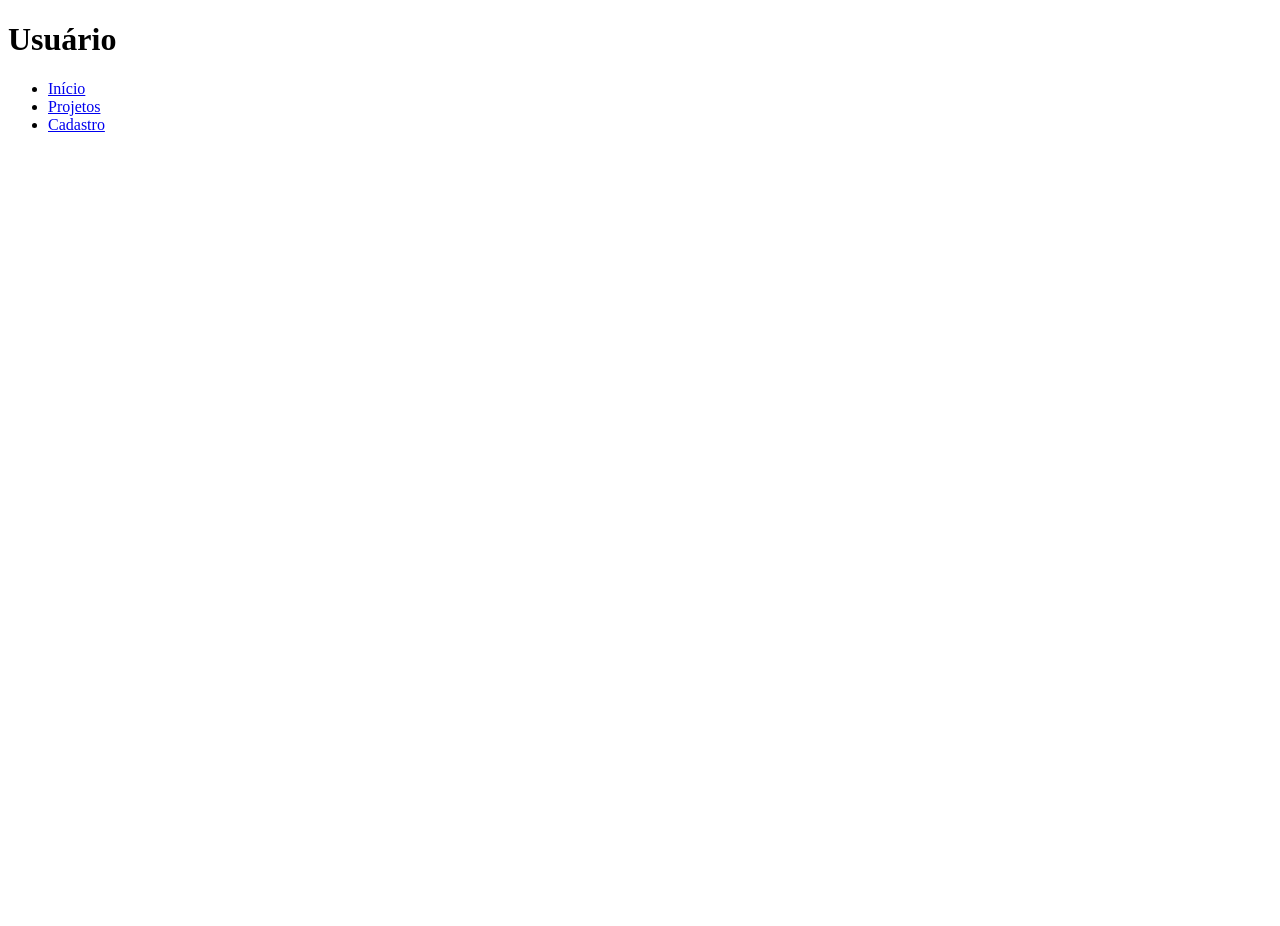
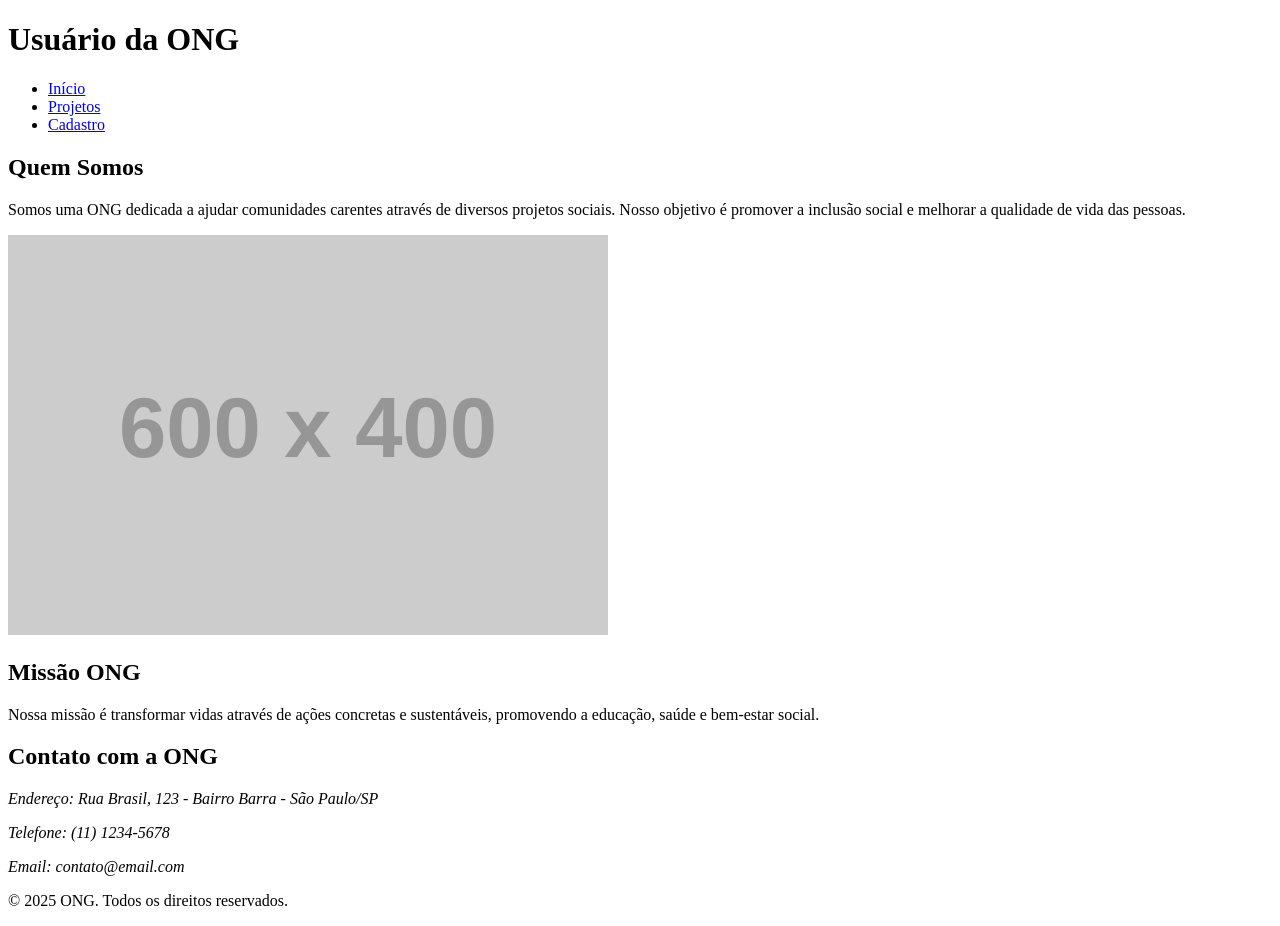
Before and after one commit to celiapaivab/web-development-class, a plain HTML site: page index.html in a window 1280 px wide. Before the commit the page ends 800 px from the top, so only its background shows below. Drawn offline with Linux system fonts and the light colour scheme; placeholder pictures from the web are drawn by us.

Commit message:
Index sections added

```diff
--- a/index.html
+++ b/index.html
@@ -7,7 +7,7 @@
   </head>
   <body>
     <header>
-      <h1>Usuário</h1>
+      <h1>Usuário da ONG</h1>
       <nav>
         <ul>
           <li><a href="index.html">Início</a></li>
@@ -16,5 +16,36 @@
         </ul>
       </nav>
     </header>
+    <main>
+      <section>
+        <h2>Quem Somos</h2>
+        <p>
+          Somos uma ONG dedicada a ajudar comunidades carentes através de
+          diversos projetos sociais. Nosso objetivo é promover a inclusão
+          social e melhorar a qualidade de vida das pessoas.
+        </p>
+        <img src="https://via.placeholder.com/600x400" alt="Imagem da ONG" />
+      </section>
+
+      <section>
+        <h2>Missão ONG</h2>
+        <p>
+          Nossa missão é transformar vidas através de ações concretas e
+          sustentáveis, promovendo a educação, saúde e bem-estar social.
+        </p>
+      </section>
+
+      <section>
+        <h2>Contato com a ONG</h2>
+          <address>
+            <p>Endereço: Rua Brasil, 123 - Bairro Barra - São Paulo/SP</p>
+            <p>Telefone: (11) 1234-5678</p>
+            <p>Email: contato@email.com</p>
+          </address>
+      </section>
+    </main>
+    <footer>
+      <p>&copy; 2025 ONG. Todos os direitos reservados.</p>
+    </footer>
   </body>
 </html>
```
